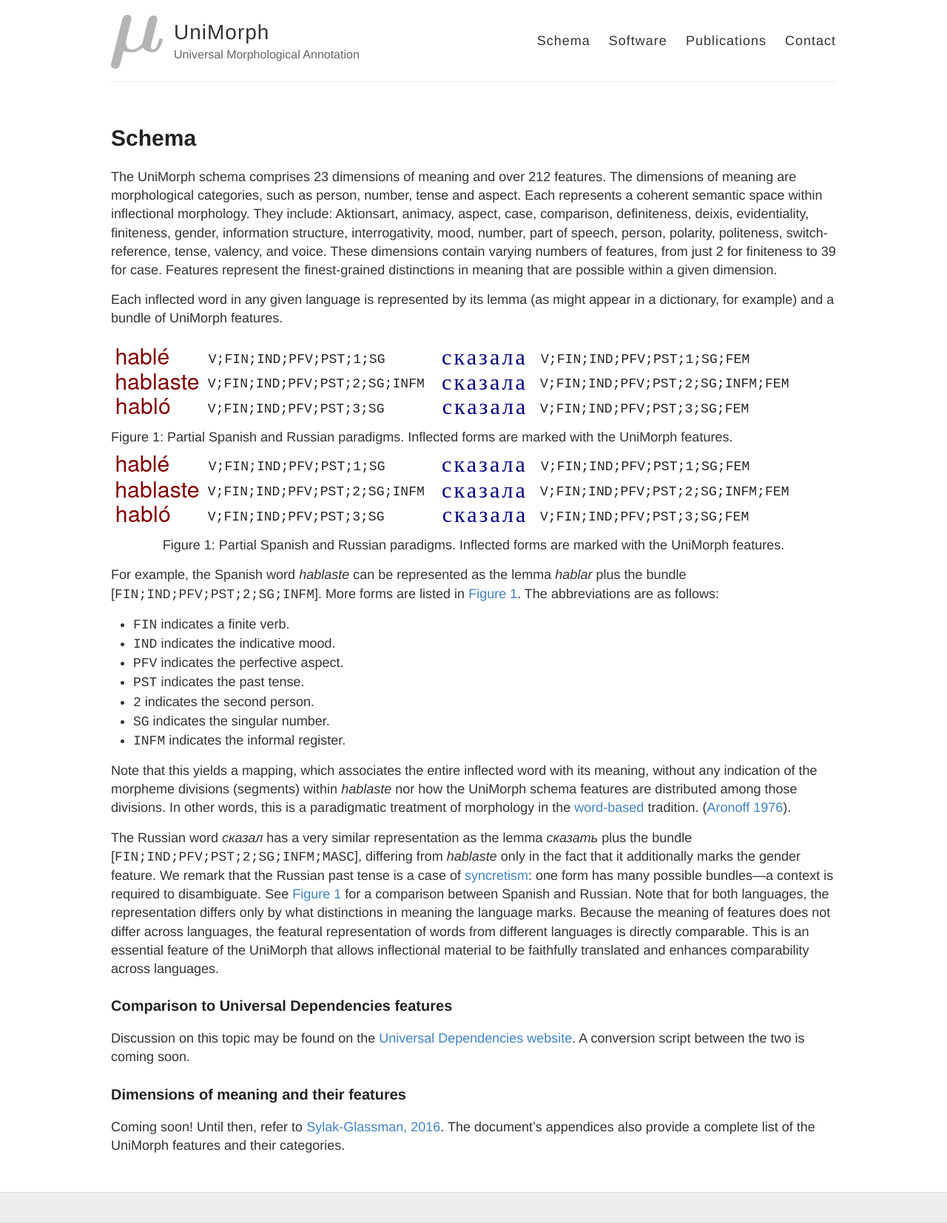
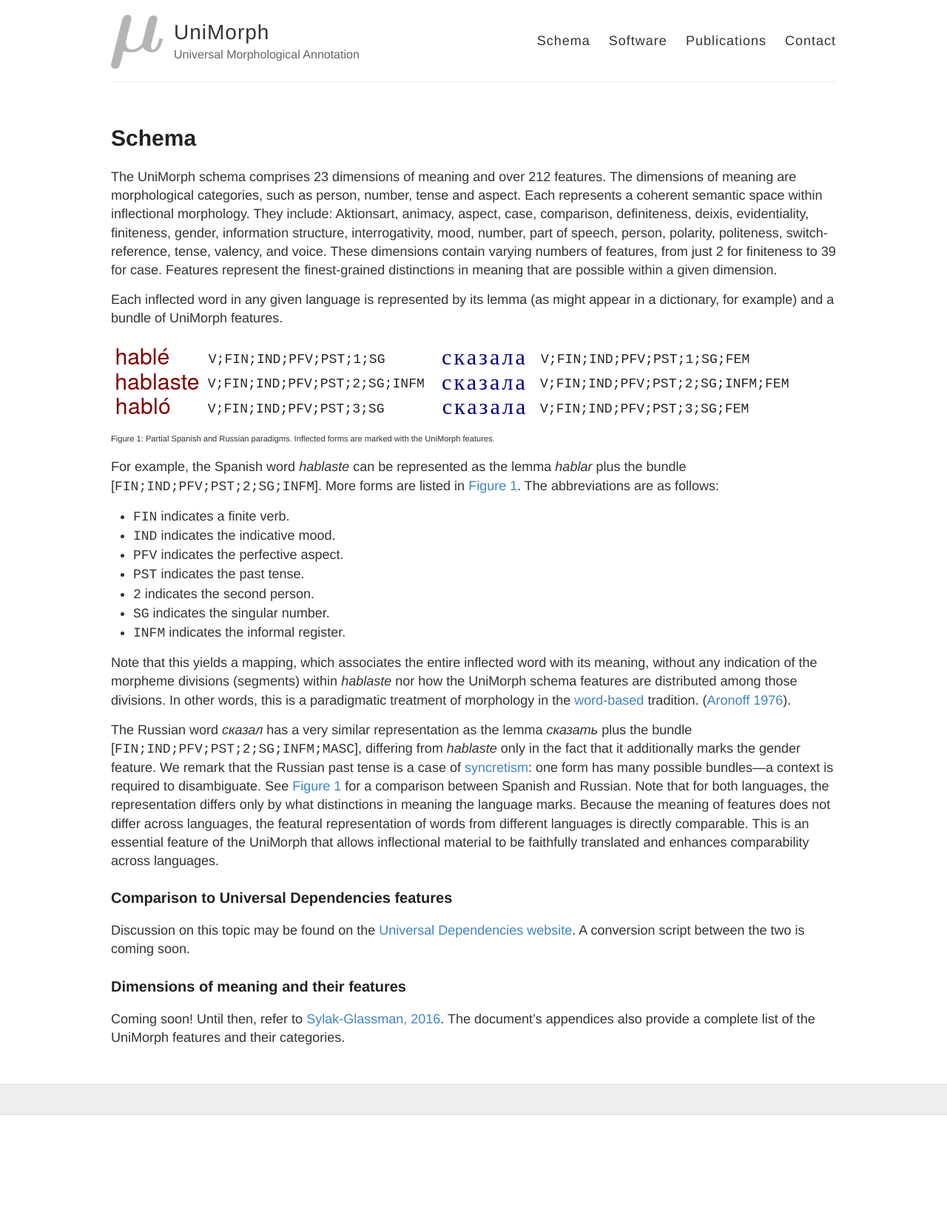
Before and after one commit to unimorph/unimorph.github.io, a Jekyll site: the page built from schema.md, in a window 1280 px wide. Shown: the whole page at 74% size. Built offline with Jekyll 4.4.1, drawn with Linux system fonts in a browser that asks for light colours; after the commit the page ends 1508 px from its top, so only the background shows below that.

Commit message:
Make small small again

```diff
--- a/schema.md
+++ b/schema.md
@@ -38,21 +38,7 @@ lemma (as might appear in a dictionary, for example) and a
 bundle of UniMorph features.
 
 | ![Spanish and Russian Forms]({{ site.baseurl }}/images/spanish-russian-paradigm.svg) |
-| <sup><sub>Figure 1: Partial Spanish and Russian paradigms. Inflected forms are marked with the UniMorph features.</sub></sup> |
-
-<figure id="spanish-russian">
-    <center>
-        <img src="{{ site.baseurl }}/images/spanish-russian-paradigm.svg"
-        alt="Spanish and Russian Forms" />
-    </center>
-    <center>
-        <figcaption>
-            <small>
-                Figure 1: Partial Spanish and Russian paradigms. Inflected forms are marked with the UniMorph features.
-            </small>
-        </figcaption>
-    </center>
-</figure>
+| <small id="spanish-russian">Figure 1: Partial Spanish and Russian paradigms. Inflected forms are marked with the UniMorph features.</small> |
 
 For example, the Spanish word *hablaste* can be represented as the lemma *hablar* plus the bundle [`FIN;IND;PFV;PST;2;SG;INFM`]. More forms are listed in [Figure 1](#spanish-russian). The abbreviations are as follows:
 
--- a/style.scss
+++ b/style.scss
@@ -16,6 +16,10 @@
 
 html {
   font-size: 100%;
+}
+
+small {
+  font-size: 61.8%;
 }
 
 body {
```
